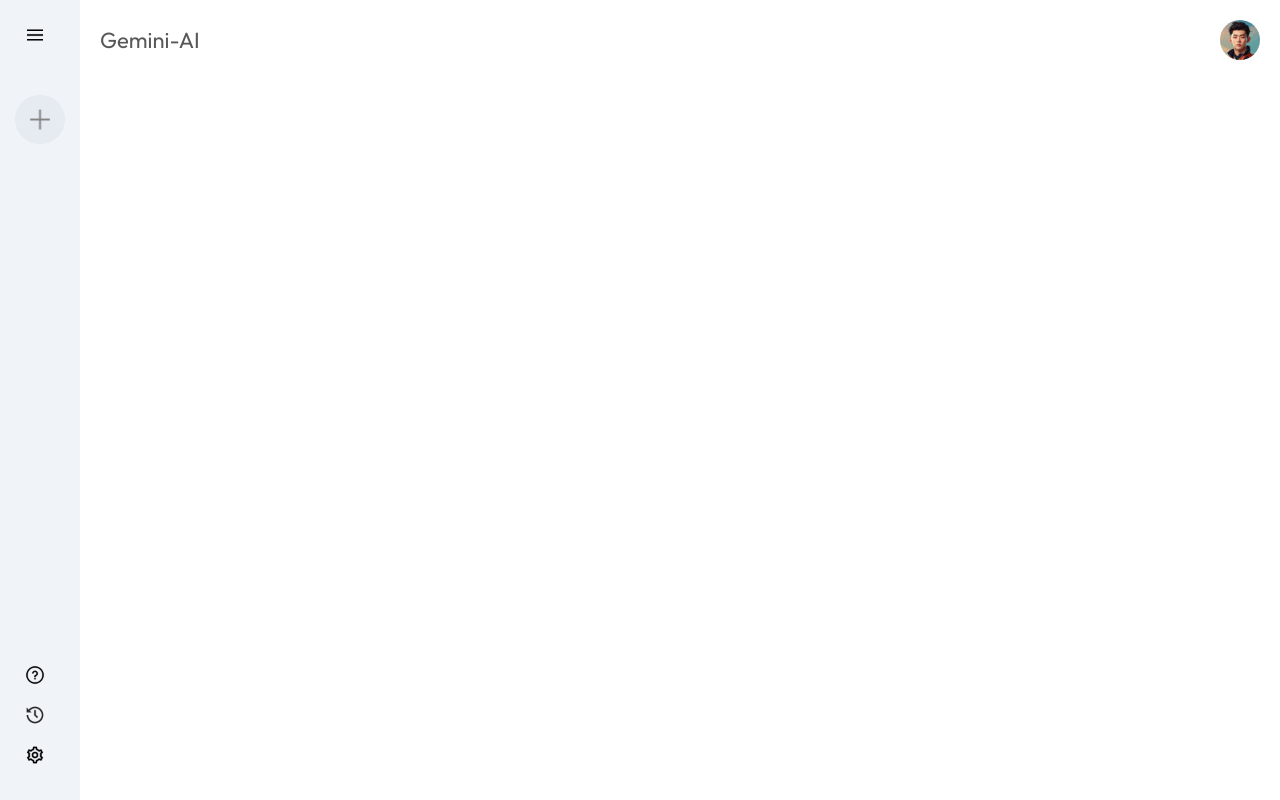
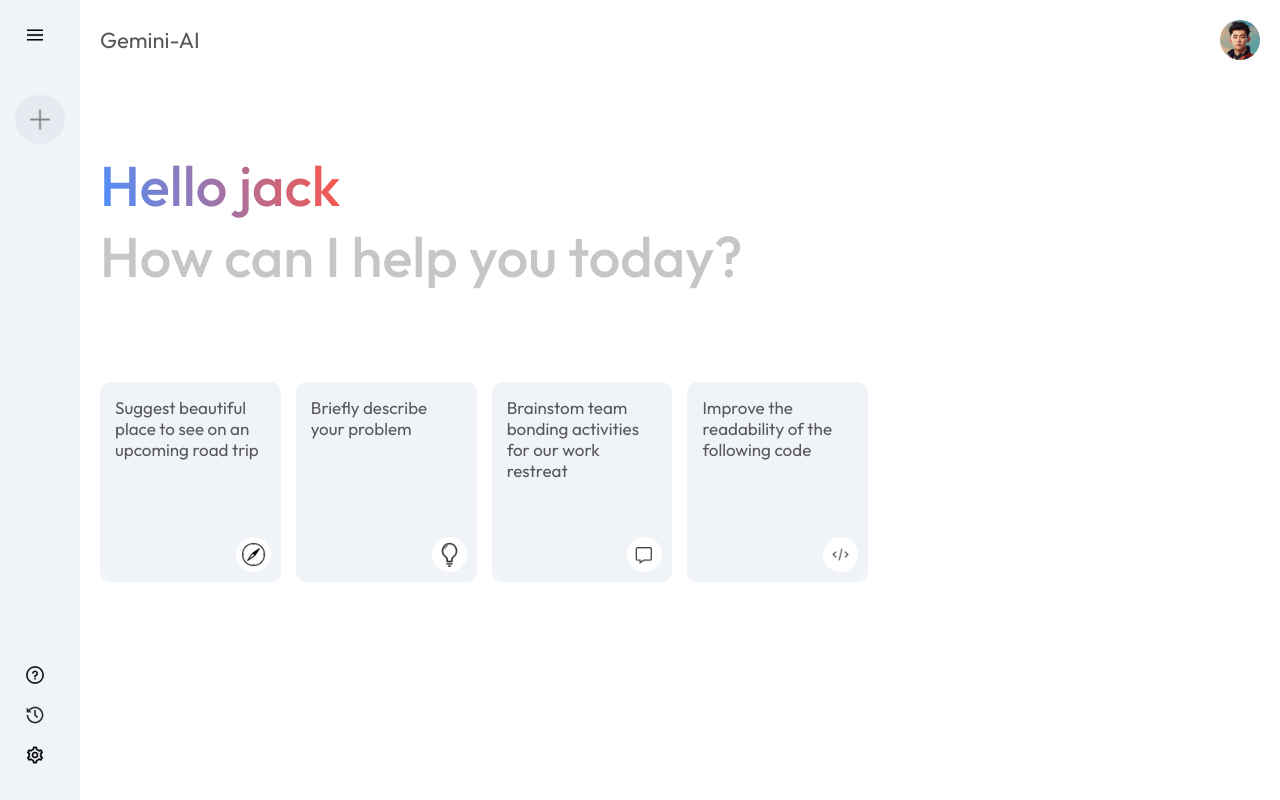
Before and after one commit to Hanumant-Shinde-777/Gemini-2.0, a React (Vite) app: page / in a window 1280 px wide. Built offline with nearby package versions, Linux system fonts and the light colour scheme.

Commit message:
div created for cards and cards

```diff
--- a/src/components/Main/Main.jsx
+++ b/src/components/Main/Main.jsx
@@ -9,7 +9,35 @@
     <img src={assets.user_icon} alt="" />
 
 </div>
+<div className="main_container">
+  <div className="greet">
+    <p><span>Hello jack</span></p>
+    <p>How can I help you today?</p>
+  </div>
+  <div className="cards">
+    <div className="card">
+      <p>Suggest beautiful place to see on an upcoming road trip</p>
+      <img src={assets.compass_icon} alt="" />
+    </div>
+    {/* Another dev  */}
+    <div className="card">
+      <p>Briefly describe your problem</p>
+      <img src={assets.bulb_icon} alt="" />
+    </div>
 
+    <div className="card">
+      <p>Brainstom team bonding activities for our work restreat</p>
+      <img src={assets.message_icon} alt="" />
+    </div>
+
+    <div className="card">
+      <p>Improve the readability of the following code</p>
+      <img src={assets.code_icon} alt="" />
+    </div>
+
+
+  </div>
+</div>
     </div>
   )
 }
```
